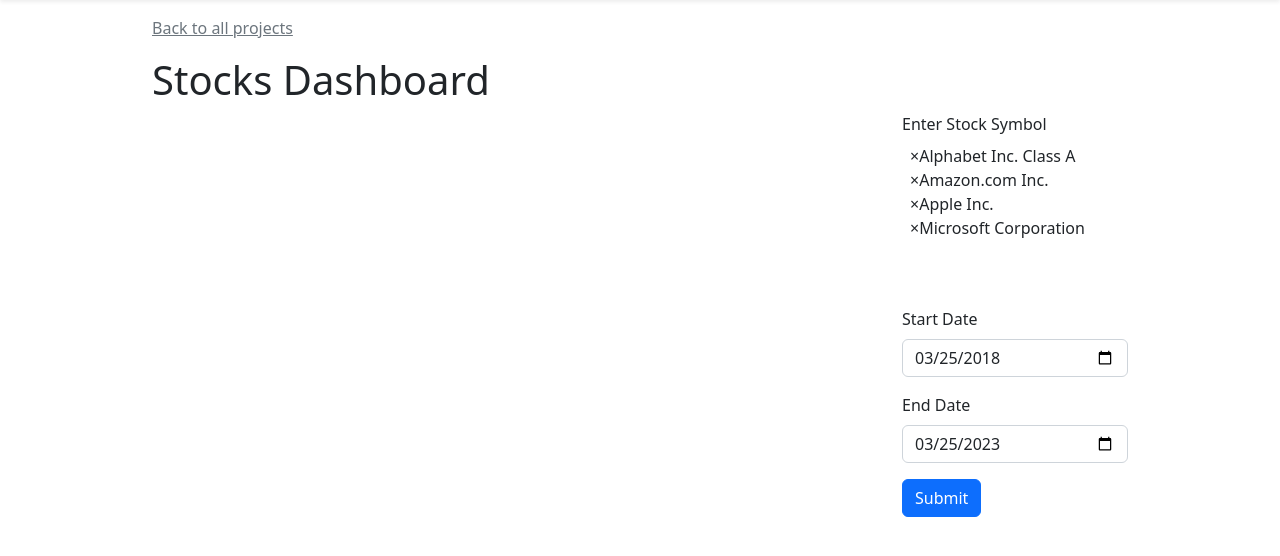
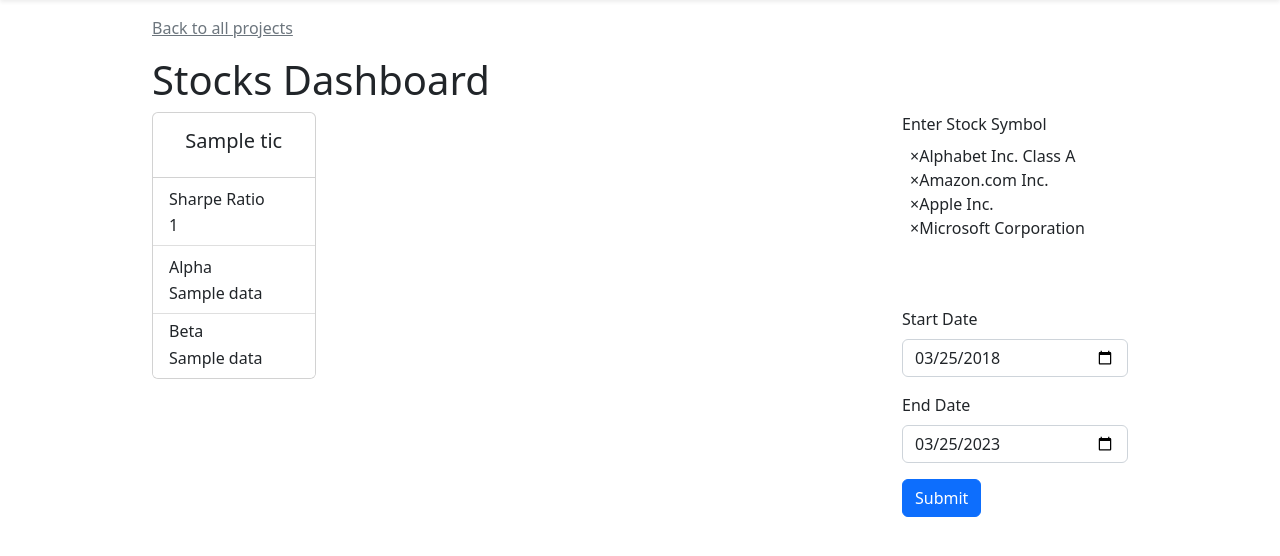
Before and after one commit to pot8osince98/myproject, a Flask app: template myportfolio/templates/stocks_dash.html in a window 1280 px wide. Shown: the part 56-612 px from the top of the page. Run offline with Flask 2, Linux system fonts and the light colour scheme; the template is opened without the code that fills it: values that come from a table or form of the project are taken from there, most other values are stand-ins (such as "Sample title", 1, 10 or a date in 2020); some libraries are stand-ins or nearby versions.

Commit message:
added ratio cards, forms to the top

```diff
--- a/myportfolio/templates/projects_base.html
+++ b/myportfolio/templates/projects_base.html
@@ -8,14 +8,14 @@
 
 <div class="py-3 container" style="max-width: 1000px">
     <h1>{% block title%}{% endblock %}</h1>
-    <div class="row">
-        <div class="col-md-9">
-            {% block blog%}{% endblock %}
-        </div>
-        <div class="col-md-3">
+    <div class="row ">
+        <div class="col-md-3 order-md-2 mb-3">
             <div class="sticky-top">
                 {% block form%}{% endblock %}
             </div>
+        </div>
+        <div class="col-md-9 order-md-1">
+            {% block blog%}{% endblock %}
         </div>
     </div>
 </div>
--- a/myportfolio/templates/stocks_dash.html
+++ b/myportfolio/templates/stocks_dash.html
@@ -25,6 +25,32 @@
       var graphs = {{bar | safe}};
       Plotly.plot('bar',graphs,{});
     </script>
+</div>
+
+<div class="row row-cols-1 row-cols-sm-2 row-cols-md-4">
+    {% for tic,data in ratios.items() %}
+    <div class="col mb-4">
+        <div class="card">
+            <div class="card-body">
+                <h5 class="card-title text-center">{{tic}}</h5>
+            </div>
+            <ul class="list-group list-group-flush">
+                <li class="list-group-item my-1">
+                    <h6 class="card-text mb-1">Sharpe Ratio</h6>
+                    {{data[0]}}
+                </li>
+                <li class="list-group-item">
+                    <h6 class="card-text mb-1">Alpha</h6>
+                    {{data[1]}}
+                </li>
+                <li class="list-group-item">
+                    <h6 class="card-text mb-1">Beta</h6>
+                    {{data[2]}}
+                </li>
+            </ul>
+        </div>
+    </div>
+    {% endfor %}
 </div>
 
 {% endblock %}
```
Also changed, not shown: myportfolio/projects/models.py (+39 -0 lines), myportfolio/projects/views.py (+4 -3 lines).
